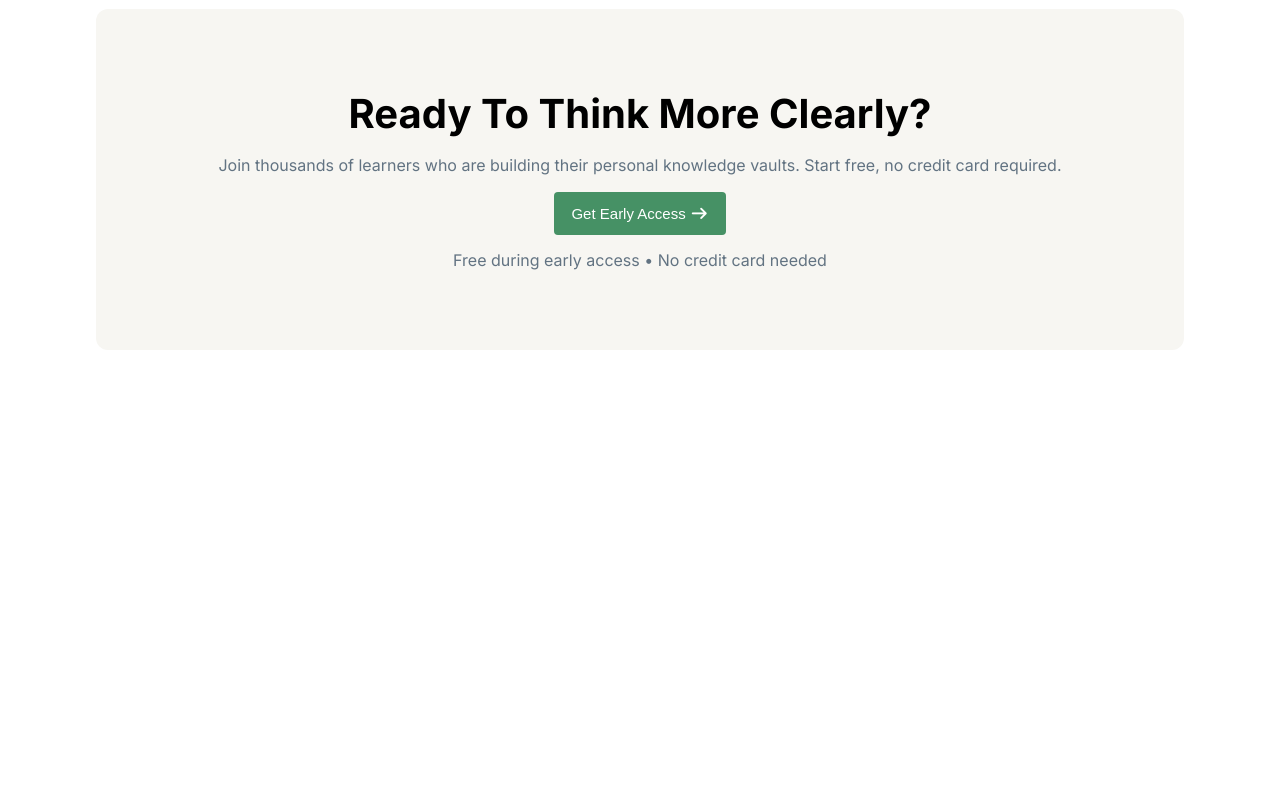
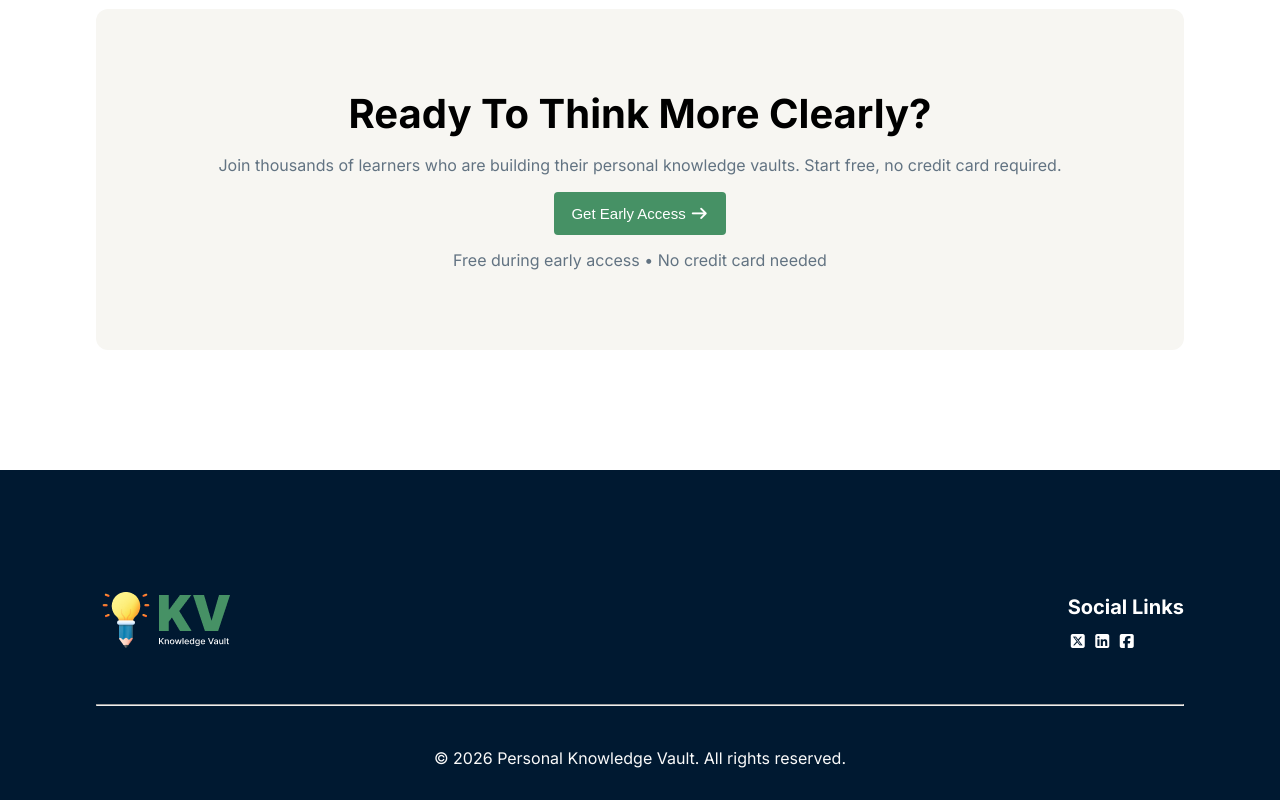
Before and after one commit to Mazharul-2003/B13-A01-Mazhar, a plain HTML site: page index.html in a window 1280 px wide. Shown: the part 2028-2828 px from the top of the page. Before the commit the page ends 2498 px from the top, so only its background shows below. Drawn offline with Linux system fonts and the light colour scheme.

Commit message:
footer section completed

```diff
--- a/index.html
+++ b/index.html
@@ -138,6 +138,24 @@
         </div>
     </div>
 
+    <!-- Footer Section -->
+    <footer>
+        <div class="footer-container container">
+            <div class="footer-logo">
+                <img src="./assets/logo-footer.png" alt="">
+            </div>
+            <div class="footer-Social-media">
+                <h5>Social Links</h5>
+                <span><i class="fa-brands fa-square-x-twitter"></i></span>
+                <span><i class="fa-brands fa-square-linkedin"></i></span>
+                <span><i class="fa-brands fa-square-facebook"></i></span>
+            </div>
+        </div>
+        <hr class="container">
+        <div class="copy-right-section">
+            <p>© 2026 Personal Knowledge Vault. All rights reserved.</p>
+        </div>
+    </footer>
 
 </body>
 
--- a/style.css
+++ b/style.css
@@ -296,3 +296,33 @@
     color: #627382;
 }
 /* Early Access Section End */
+footer {
+    background-color: #001931;
+    padding: 120px 0px 30px 0px;
+}
+
+.footer-container {
+    display: flex;
+    justify-content: space-between;
+    align-items: center;
+    margin-bottom: 50px;
+}
+
+.footer-Social-media {
+    color: #ffffff;
+}
+
+.footer-Social-media h5 {
+    font-size: 20px;
+    line-height: 28px;
+    margin-bottom: 10px;
+    font-weight: 200px;
+}
+
+.copy-right-section {
+    text-align: center;
+    padding-top: 40px;
+    color: #FAFAFA;
+    font-size: 16px;
+    line-height: 24px;
+}
```
